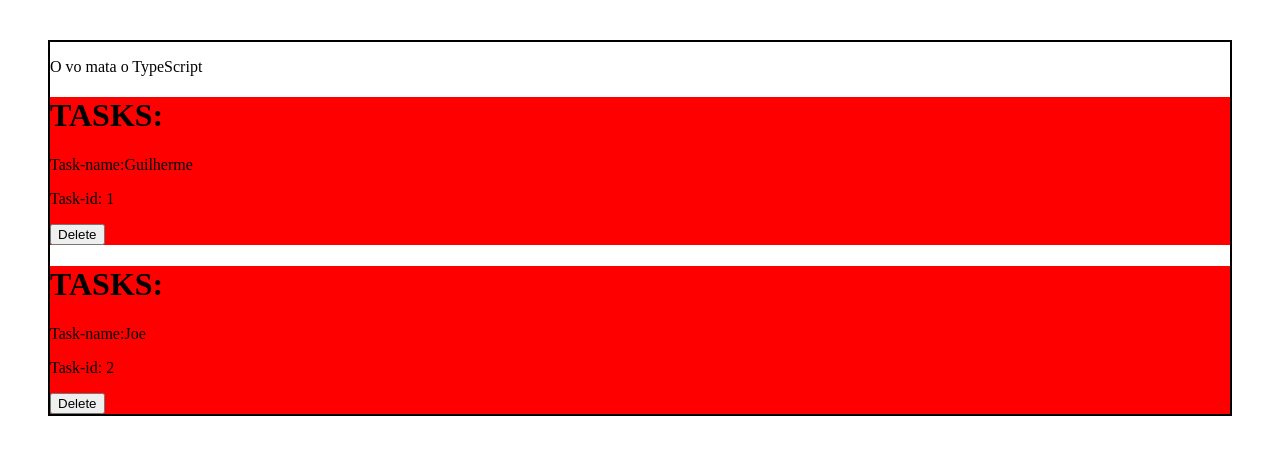
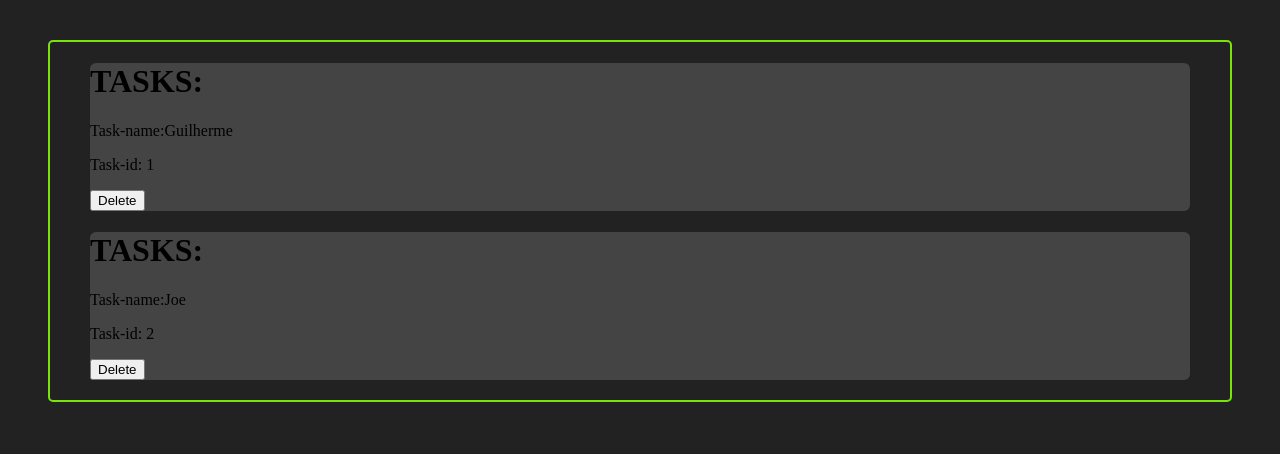
Before and after one commit to GuilhermeOlavoLaux/Projeto-Tasks, a React (Create React App) app: page / in a window 1280 px wide. Shown: the top 454 px of the page. Built offline with nearby package versions, Linux system fonts and the light colour scheme.

Commit message:
corrige funcionalidade de deletar

```diff
--- a/src/App.tsx
+++ b/src/App.tsx
@@ -4,9 +4,9 @@ import Tasks from './Components/Tasks'
 function App() {
 
   return (
-    <>
+    <div className='body-container'>
       <Tasks></Tasks>
-    </>
+    </div>
   )
 }
 
--- a/src/Components/Tasks.tsx
+++ b/src/Components/Tasks.tsx
@@ -2,26 +2,29 @@ import React from 'react'
 import Task from './Task'
 
 export default class Tasks extends React.Component {
-  state = {
-    tasksList: [
-      { id: 1, name: 'Guilherme' },
-      { id: 2, name: 'Joe' }
-    ]
+  constructor(props: any) {
+    super(props)
+    this.state = {
+      tasksList: [
+        { id: '1', name: 'Guilherme' },
+        { id: 2, name: 'Joe' }
+      ]
+    }
+
+    this.handleTaskDelete = this.handleTaskDelete.bind(this)
   }
 
-  constructor(props: any) {
-    super(props)
+  handleTaskDelete(taskId: any) {
+    //@ts-ignore
+    const newList = this.state.tasksList.filter(
+      (task: any) => task.id !== taskId
+    )
+    this.setState({ tasksList: newList })
+  }
 
-  }
-  handleTaskDelete(taskId: any)  {
-    console.log('aaaaa', this.state)
-    // const b = this.state.tasksList.filter((task: any) => task.id !== taskId )
-  }
   render() {
     return (
       <div className='tasks-container'>
-        <p>O vo mata o TypeScript</p>
-
         {
           //@ts-ignore
           this.state.tasksList.map((task: any) => (
--- /dev/null
+++ b/src/Components/assets/_App.scss
@@ -0,0 +1,4 @@
+body {
+  background-color: $grey-100;
+  height: 100vh;
+}
--- a/src/Components/assets/_Task.scss
+++ b/src/Components/assets/_Task.scss
@@ -1,3 +1,5 @@
 .task-container {
-  background-color: red;
+  background-color: $grey-200;
+  margin: 20px 40px;
+  border-radius: 6px;
 }
--- a/src/Components/assets/_Tasks.scss
+++ b/src/Components/assets/_Tasks.scss
@@ -1,5 +1,6 @@
 .tasks-container{
-    border: solid 2px black;
+    border: solid 2px $green-light;
+    border-radius: 5px;
     margin: 40px;
     min-height: 200px;
 }
--- /dev/null
+++ b/src/Components/assets/_Vars.scss
@@ -0,0 +1,3 @@
+$grey-100: #222222;
+$grey-200: #444444;
+$green-light: #7ae30b;
--- a/src/Components/assets/index.css
+++ b/src/Components/assets/index.css
@@ -1,10 +1,18 @@
 .task-container {
-  background-color: red;
+  background-color: #444444;
+  margin: 20px 40px;
+  border-radius: 6px;
 }
 
 .tasks-container {
-  border: solid 2px black;
+  border: solid 2px #7ae30b;
+  border-radius: 5px;
   margin: 40px;
   min-height: 200px;
 }
+
+body {
+  background-color: #222222;
+  height: 100vh;
+}
 /*# sourceMappingURL=index.css.map */
--- a/src/Components/assets/index.scss
+++ b/src/Components/assets/index.scss
@@ -1,2 +1,7 @@
+//Variables:
+@import './Vars';
+
+//Components
 @import './Task.scss';
 @import './Tasks.scss';
+@import './App.scss';
```
Also changed, not shown: 1 other file (tests, documents, lock files or other folders).
